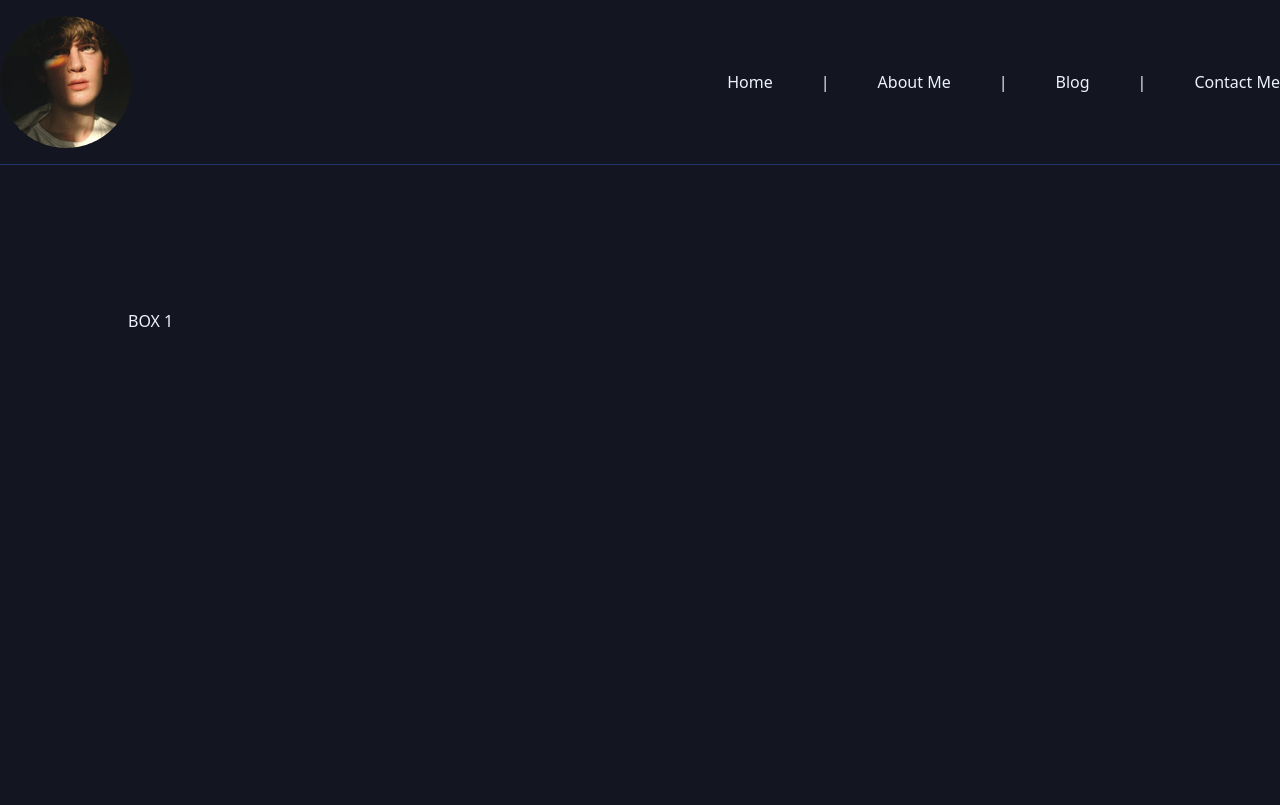
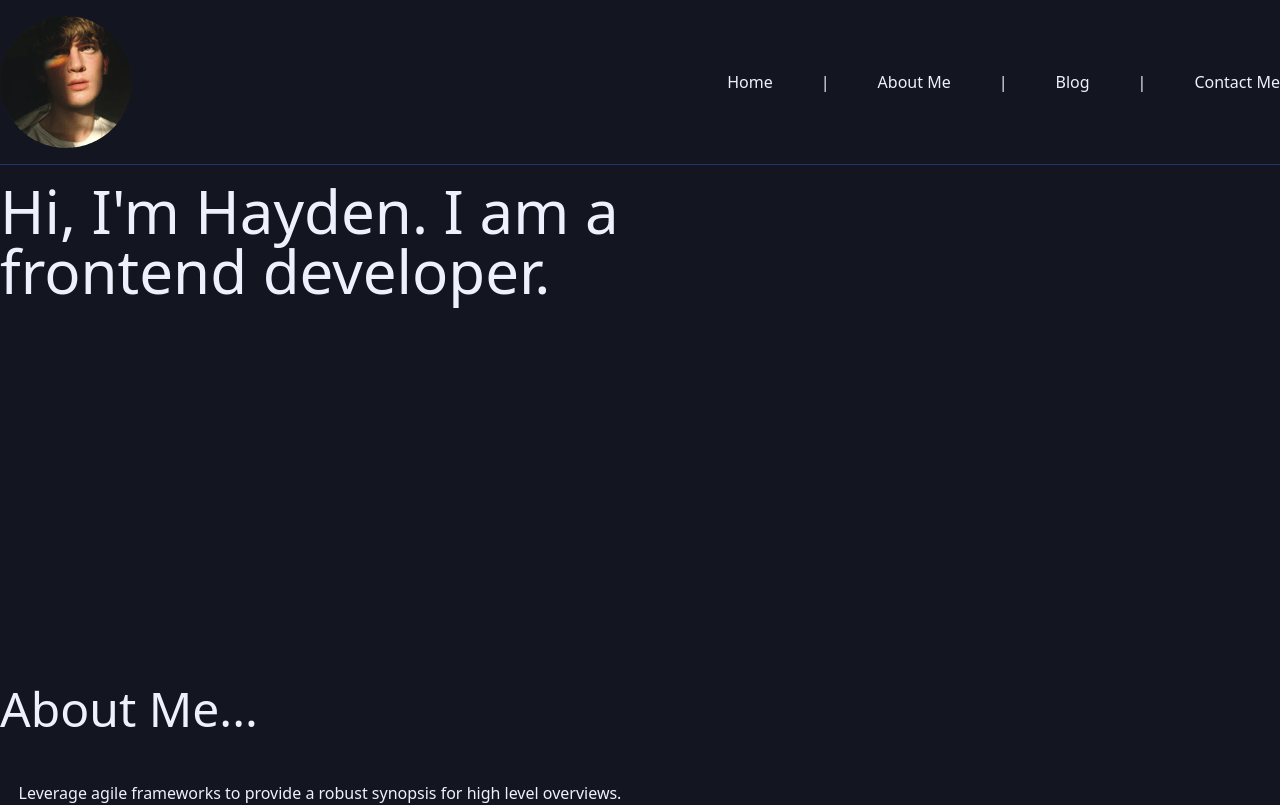
Before and after one commit to hayden-93/website, a Next.js app: page / in a window 1280 px wide. Shown: the top 805 px of the page. Built offline with nearby package versions, Linux system fonts and the light colour scheme.

Commit message:
refactor: Home page - Added max screen width to title - Added smooth scroll in _document.tsx main page

```diff
--- a/src/pages/_document.tsx
+++ b/src/pages/_document.tsx
@@ -3,12 +3,13 @@ import Document, { Html, Head, Main, NextScript } from "next/document";
 class MyDocument extends Document {
   render() {
     return (
-      <Html>
-        <Head />
-        <link
-          href="https://fonts.googleapis.com/css2?family=Outfit:wght@100;300;400;600;900&display=swap"
-          rel="stylesheet"
-        />
+      <Html className="scroll-smooth">
+        <Head>
+          <link
+            href="https://fonts.googleapis.com/css2?family=Outfit:wght@100;300;400;600;900&display=swap"
+            rel="stylesheet"
+          />
+        </Head>
         <body className="max-w-screen-xl mx-auto bg-indigo1">
           <Main />
           <NextScript />
--- a/src/pages/index.tsx
+++ b/src/pages/index.tsx
@@ -3,7 +3,9 @@ import type { NextPage } from "next";
 const Home: NextPage = () => {
   return (
     <>
-      <div className="p-32">BOX 1</div>
+      <div className="max-w-screen-sm">
+        <h1 className="text-6xl">Hi, I&apos;m Hayden. I am a frontend developer.</h1>
+      </div>
     </>
   );
 };
```
